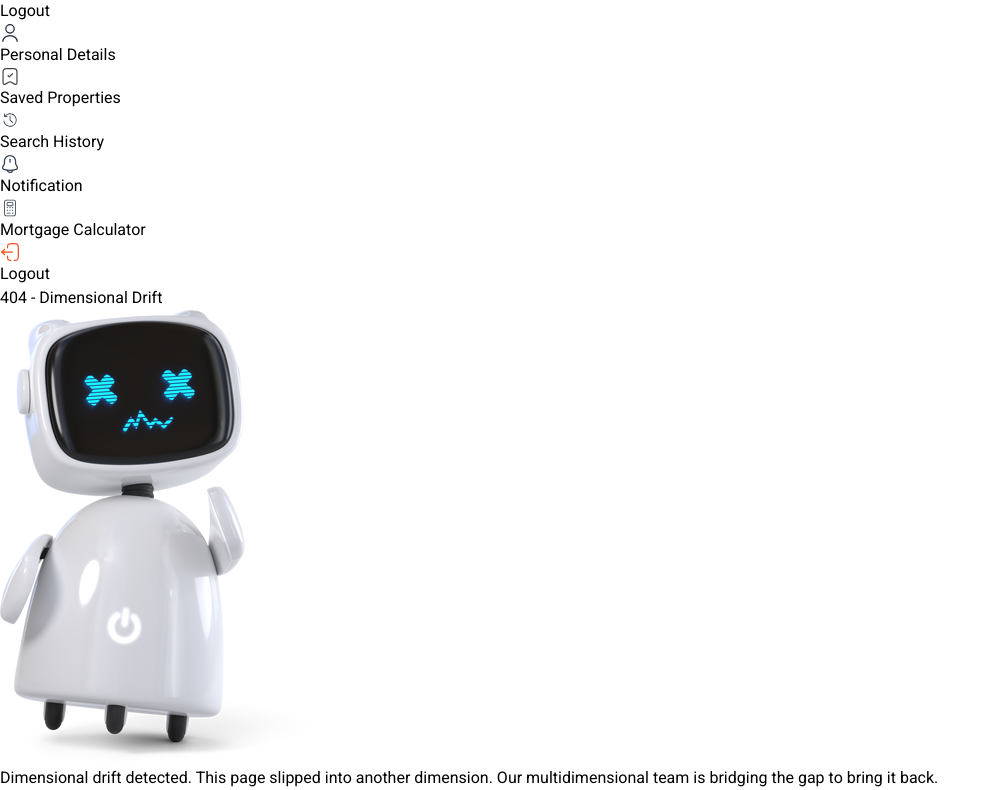
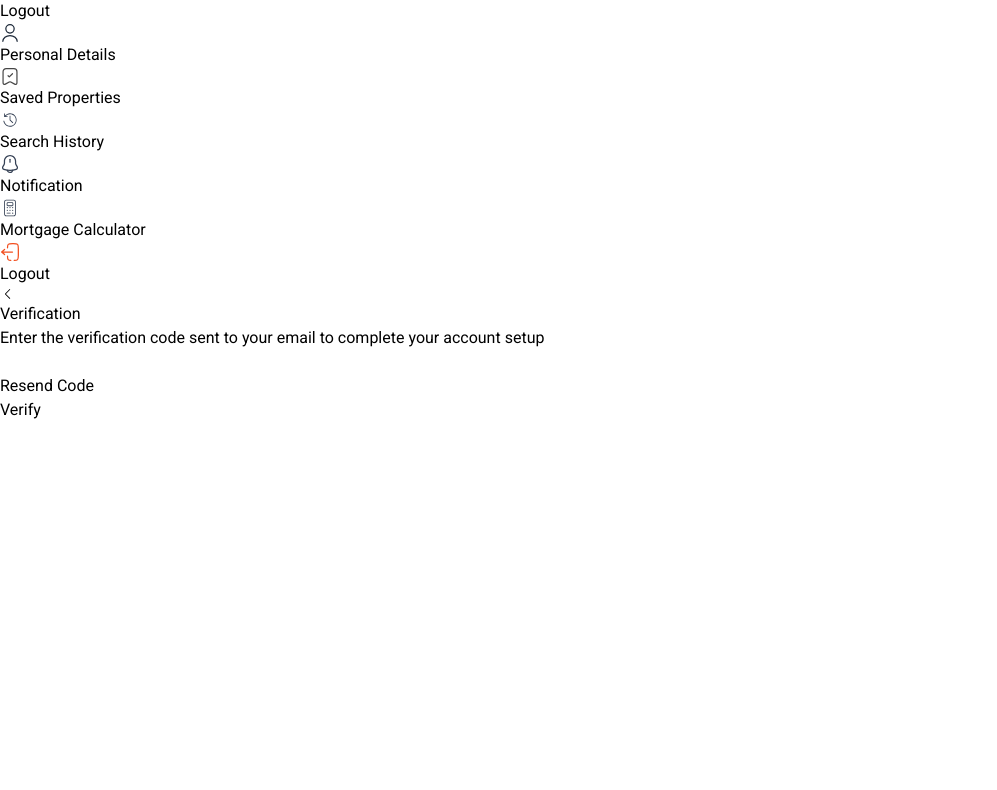
Before and after one commit to topzyray/onile-redesign, a Next.js app: page /verification in a window 1280 px wide. Before the commit this address had no page. Shown: the part 1817-2607 px from the top of the page, without its empty margins (0-997 px from the left). After the commit the page ends 2239 px from the top, so only its background shows below. Built offline with nearby package versions, Linux system fonts and the light colour scheme.

Commit message:
Update to Verification and Confirmation

```diff
--- /dev/null
+++ b/src/app/(auth)/verification/page.js
@@ -0,0 +1,79 @@
+import { VscChevronLeft } from "react-icons/vsc";
+import { VscChevronRight } from "react-icons/vsc";
+
+import { VscArrowLeft } from "react-icons/vsc";
+import { VscArrowRight } from "react-icons/vsc";
+import Link from "next/link";
+
+
+const Verification = () => {
+    return <>
+      <section className="scroll-smooth pt-[6.5rem] sm:pt-32 pb-16 flex w-full min-h-screen flex-col items-center">
+        <section className="w-full px-8 sm:px-16 lg:px-[9rem]">
+           <Link href="/register">
+            <VscChevronLeft className="w-6 h-6 hover:text-[#fc6832] focus:text-[#fc6832]" />
+           </Link>
+        </section>
+        <section className="w-auto h-auto flex justify-center items-center mt-8 sm:mt-[6.31rem]">
+            <section className="border-2 rounded-2xl px-10 py-8 mx-4 md:mx-0 space-y-4 flex flex-col items-center">
+                <section className="sm:mx-auto sm:w-full sm:max-w-sm">
+                    <h2 className="text-center text-[#344054] text-2xl font-semibold leading-[1.65rem] tracking-tight">
+                        Verification
+                    </h2>
+                </section>
+
+                <section className="sm:mx-auto sm:w-full sm:max-w-[14.8124rem]">
+                    <p className="text-center text-[#344054] text-xs font-normal">
+                        Enter the verification code sent to your email to complete your account setup
+                    </p>
+                </section>
+
+                <section className="flex flex-col">
+                    <section className="w-[13rem] h-10 mt-2 grid grid-cols-4 grid-rows-1 place-content-center gap-4">
+                        <input
+                        type="text"
+                        className="block w-10 h-full rounded-md py-1.5 text-gray-900 shadow-sm ring-1 ring-inset ring-gray-200 focus:ring-2 focus:ring-inset focus:ring-gray-500 sm:text-sm sm:leading-6"
+                        />
+                        <input
+                        type="text"
+                        className="block w-10 h-full rounded-md py-1.5 text-gray-900 shadow-sm ring-1 ring-inset ring-gray-200 focus:ring-2 focus:ring-inset focus:ring-gray-500 sm:text-sm sm:leading-6"
+                        />
+                        <input
+                        type="text"
+                        className="block w-10 h-full rounded-md py-1.5 text-gray-900 shadow-sm ring-1 ring-inset ring-gray-200 focus:ring-2 focus:ring-inset focus:ring-gray-500 sm:text-sm sm:leading-6"
+                        />
+                        <input
+                        type="text"
+                        className="block w-10 h-full rounded-md py-1.5 text-gray-900 shadow-sm ring-1 ring-inset ring-gray-200 focus:ring-2 focus:ring-inset focus:ring-gray-500 sm:text-sm sm:leading-6"
+                        />
+                    </section>
+                    <section className="text-right">
+                        <Link
+                            href="/resend_OTP"
+                            className="font-normal text-[#FF7F50] text-xs hover:text-[#fc6832] hover:underline"
+                            >
+                            Resend Code
+                        </Link>
+                    </section>
+                </section>
+
+                <section className="w-full">
+                  <button
+                    type="submit"
+                    className="flex w-full justify-center rounded-md bg-[#FF7F50] px-3 py-1.5 text-sm font-semibold leading-6 text-white shadow-sm hover:bg-[#fc6832] focus-visible:outline focus-visible:outline-2 focus-visible:outline-offset-2 focus-visible:outline-[#fc6832]"
+                  >
+                    Verify
+                  </button>
+                </section>
+            </section>
+        </section>
+      </section>
+
+
+
+
+
+    </>
+}
+
+export default Verification;
```
Also changed, not shown: src/app/(auth)/_confirmation/page.js (deleted, +0 -8 lines), src/app/(auth)/_verification/page.js (deleted, +0 -10 lines), src/app/(auth)/auth/page.js (deleted, +0 -26 lines), src/app/(auth)/confirmation/page.js (added, +31 -0 lines), src/app/(auth)/login/page.js (+34 -34 lines), src/app/(auth)/register/page.js (+40 -40 lines), src/app/(auth)/verify/page.js (deleted, +0 -9 lines), public/assets/confirmation_image.png (added).
